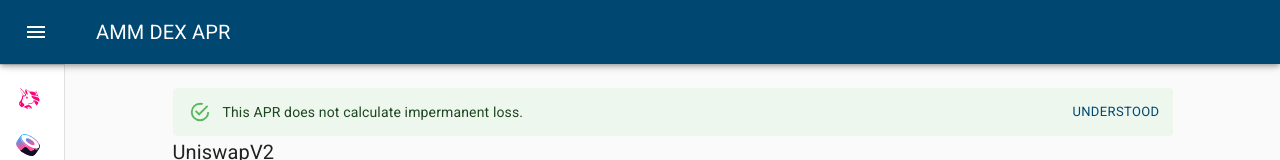
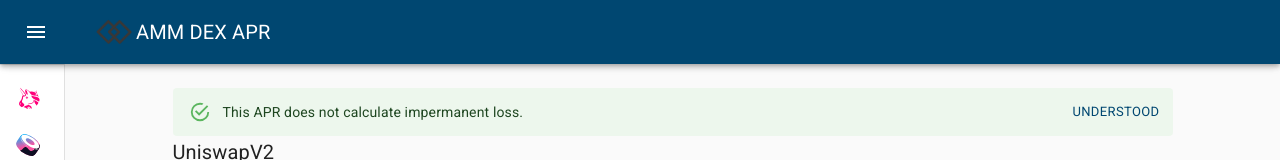
Before and after one commit to senioris/uniapr_frontend, a React app: page /uniswap in a window 1280 px wide. Shown: the top 160 px of the page. Built offline with nearby package versions, Linux system fonts and the light colour scheme; no server answers.

Commit message:
add title logo

```diff
--- a/src/pages/Home.tsx
+++ b/src/pages/Home.tsx
@@ -31,6 +31,7 @@ import { useDispatch, useSelector } from 'react-redux'
 import { appAction, AppActionType, AppState } from '../redux/App'
 import { AllState } from '../redux/All'
 import TwitterIcon from '../assets/twitter_icon.svg'
+import LogoIcon from '../assets/logo.svg'
 
 const drawerWidth = 240
 
@@ -134,6 +135,11 @@ const useStyles = makeStyles((theme: Theme) =>
       marginLeft: 20,
       width: 24,
       height: 24,
+    },
+    logo: {
+      width: 36,
+      height: 36,
+      marginRight: "4px"
     },
   })
 )
@@ -284,6 +290,7 @@ export default function Home(): JSX.Element {
             })}>
             <MenuIcon />
           </IconButton>
+          <img src={LogoIcon} className={classes.logo} />
           <Typography variant="h6" noWrap className={classes.title}>
             AMM DEX APR
           </Typography>
```
Also changed, not shown: src/assets/logo.svg (added).
